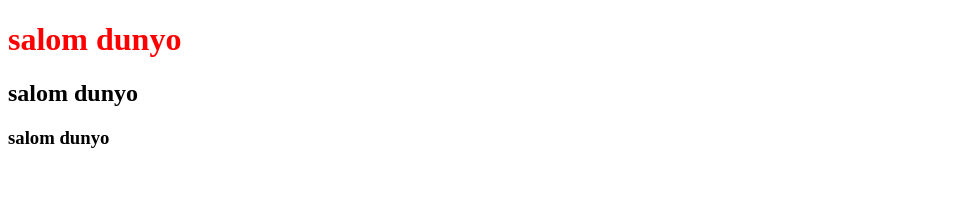
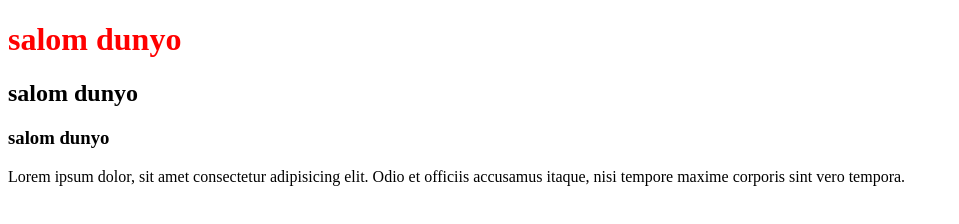
Before and after one commit to jamshidrajabov/prosta, a plain HTML site: page index.html in a window 1280 px wide. Shown: the whole page, without its empty margins (0-959 px from the left). Drawn offline with Linux system fonts and the light colour scheme.

Commit message:
2-fillialga p teg qoshildi

```diff
--- a/index.html
+++ b/index.html
@@ -10,5 +10,6 @@
     <h1>salom dunyo</h1>
     <h2>salom dunyo</h2>
     <h3>salom dunyo</h3>
+    <p>Lorem ipsum dolor, sit amet consectetur adipisicing elit. Odio et officiis accusamus itaque, nisi tempore maxime corporis sint vero tempora.</p>
 </body>
 </html>
```
